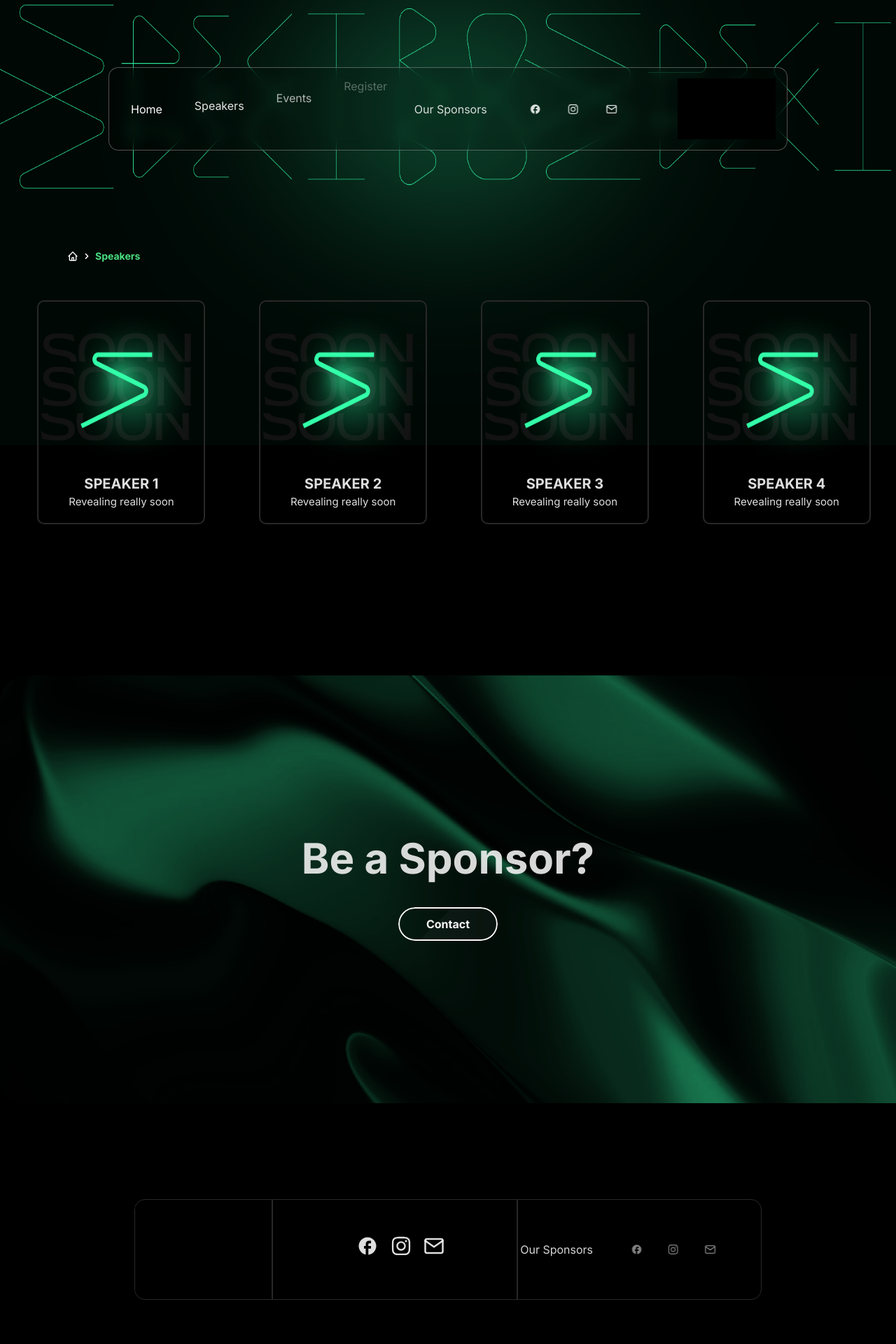
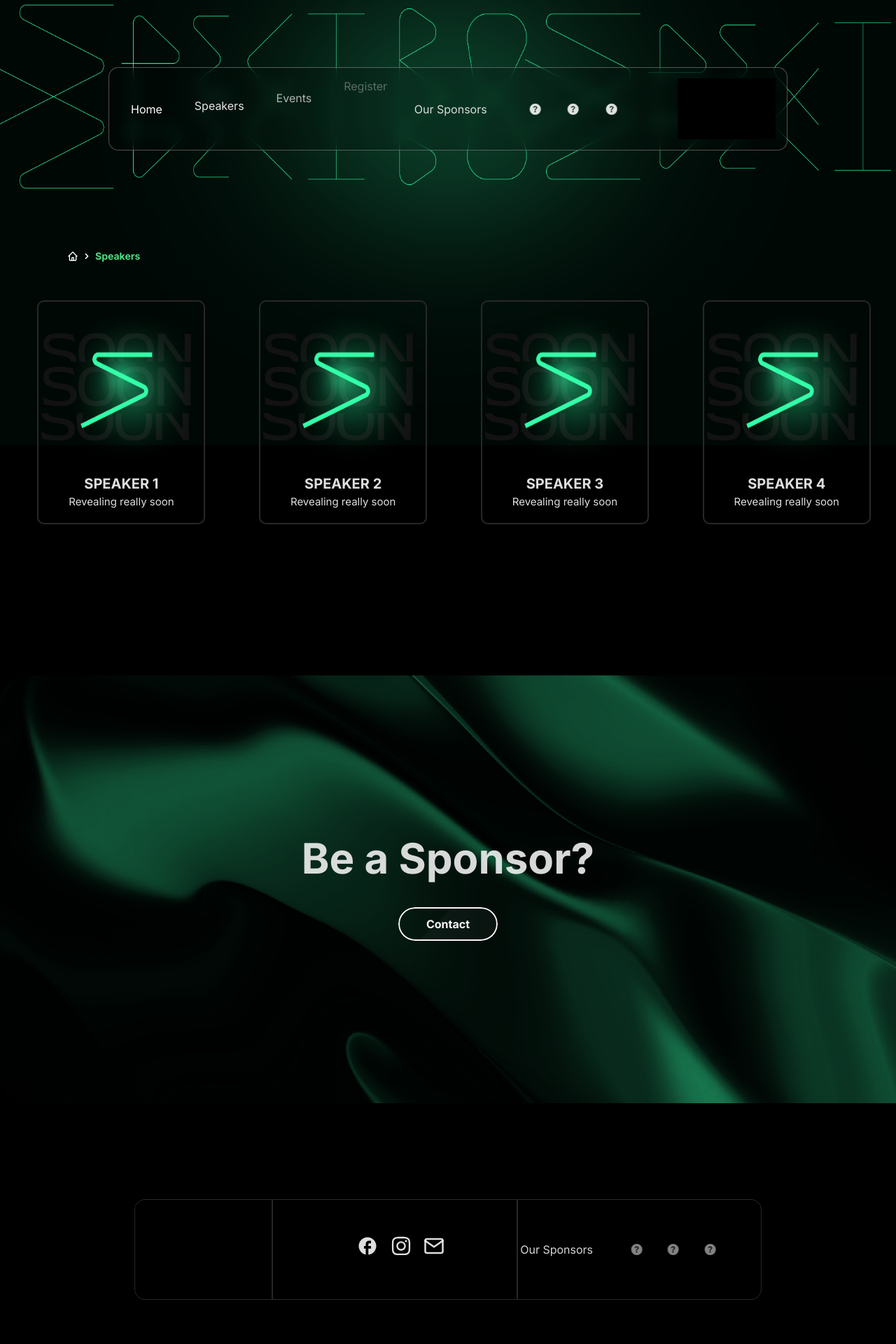
Before and after one commit to IEEE-FISAT-SB-WEBCOM/SpectroSpect-Main, a React (Vite) app in the folder frontend/: page /Speakers in a window 1280 px wide. Shown: the top 1920 px of the page at 70% size. Built offline with nearby package versions, Linux system fonts and the light colour scheme.

Commit message:
Register Sponsors fixed

```diff
--- a/frontend/src/App.css
+++ b/frontend/src/App.css
@@ -274,10 +274,6 @@ h1{
   box-shadow: 0 0 10px rgba(255, 255, 255,0.4);
 }
 
-.regsitrationCard button:hover{
-  transform: scale(1.05);
-}
-
 .headingRegistration{
   display:flex;
   font-size: 40px;
--- a/frontend/src/components/footer.jsx
+++ b/frontend/src/components/footer.jsx
@@ -5,6 +5,7 @@ import { FiMail } from "react-icons/fi";
 import { MdArrowOutward } from "react-icons/md";
 import { useEffect } from "react";
 import spectroLogo from "../assets/ezgif.gif"
+import { BsFillQuestionCircleFill } from "react-icons/bs";
 import gsap from 'gsap'
 import { ScrollTrigger } from 'gsap/all'
 gsap.registerPlugin(ScrollTrigger)
@@ -91,9 +92,9 @@ const Footer = () => {
                   </div>
                   <div id="footer-slider-2"></div>
                   <div id="footer-slider-3">
-                    <a href="https://www.facebook.com/ieeefisat/" className="hover:cursor-pointer hover:text-gray-400 transition duration-500 "><MdFacebook /></a>
-                    <a href="https://www.instagram.com/ieeefisatsb/?hl=en" className="hover:cursor-pointer hover:text-gray-400 transition duration-500"><FaInstagram /></a>
-                    <a href="https://mail.google.com/mail/?view=cm&fs=1&tf=1&to=fisatieeesb@gmail.com&body" className="hover:cursor-pointer hover:text-gray-400 transition duration-500"><FiMail /></a>
+                    <a href="https://www.facebook.com/ieeefisat/" className="hover:cursor-pointer hover:text-gray-400 transition duration-500 "><BsFillQuestionCircleFill /></a>
+                    <a href="https://www.instagram.com/ieeefisatsb/?hl=en" className="hover:cursor-pointer hover:text-gray-400 transition duration-500"><BsFillQuestionCircleFill /></a>
+                    <a href="https://mail.google.com/mail/?view=cm&fs=1&tf=1&to=fisatieeesb@gmail.com&body" className="hover:cursor-pointer hover:text-gray-400 transition duration-500"><BsFillQuestionCircleFill /></a>
                     {/* <a href="https://www.facebook.com/ieeefisat/" className="hover:cursor-pointer hover:text-gray-400 transition duration-500 "><MdFacebook /></a> */}
                   </div>
                   <div className="footer-slider-common">Workshops <MdArrowOutward className="text-green-400 text-5xl mr-3" /></div>
--- a/frontend/src/components/navbar.jsx
+++ b/frontend/src/components/navbar.jsx
@@ -5,6 +5,7 @@ import spectrospectLogo from '../assets/ezgif.gif';
 import { MdFacebook } from "react-icons/md";
 import { FaInstagram } from "react-icons/fa";
 import { FiMail } from "react-icons/fi";
+import { BsFillQuestionCircleFill } from "react-icons/bs";
 import gsap from 'gsap'
 import { ScrollTrigger } from 'gsap/all'
 gsap.registerPlugin(ScrollTrigger)
@@ -103,9 +104,9 @@ const Navbar = ({setSticky = false}) => {
                   </div>
                   <div id="footer-slider-2"></div>
                   <div id="footer-slider-3">
-                    <a href="https://www.facebook.com/ieeefisat/" className="hover:cursor-pointer hover:text-gray-400 transition duration-500 "><MdFacebook /></a>
-                    <a href="https://www.instagram.com/ieeefisatsb/?hl=en" className="hover:cursor-pointer hover:text-gray-400 transition duration-500"><FaInstagram /></a>
-                    <a href="https://mail.google.com/mail/?view=cm&fs=1&tf=1&to=fisatieeesb@gmail.com&body" className="hover:cursor-pointer hover:text-gray-400 transition duration-500"><FiMail /></a>
+                    <a href="https://www.facebook.com/ieeefisat/" className="hover:cursor-pointer hover:text-gray-400 transition duration-500 "><BsFillQuestionCircleFill /></a>
+                    <a href="https://www.instagram.com/ieeefisatsb/?hl=en" className="hover:cursor-pointer hover:text-gray-400 transition duration-500"><BsFillQuestionCircleFill /></a>
+                    <a href="https://mail.google.com/mail/?view=cm&fs=1&tf=1&to=fisatieeesb@gmail.com&body" className="hover:cursor-pointer hover:text-gray-400 transition duration-500"><BsFillQuestionCircleFill /></a>
                   </div>
                   {/* <div className="footer-slider-common">Workshops <MdArrowOutward className="text-green-400 text-5xl mr-3" /></div>
                   <div className="footer-slider-common">Talks <MdArrowOutward className="text-green-400 text-5xl mr-3" /></div>
```
